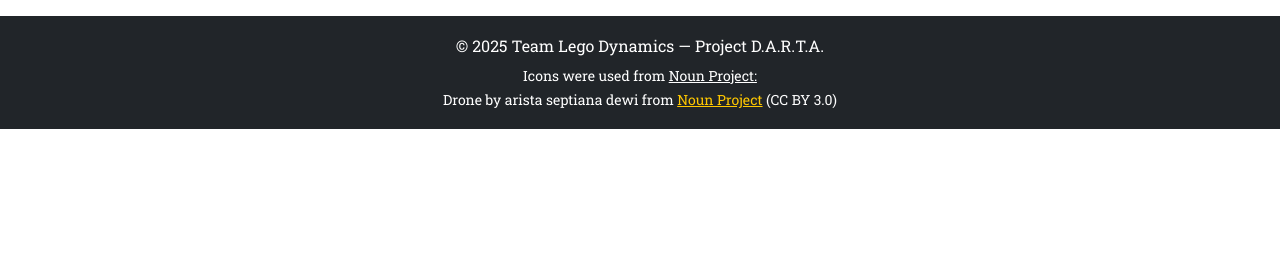
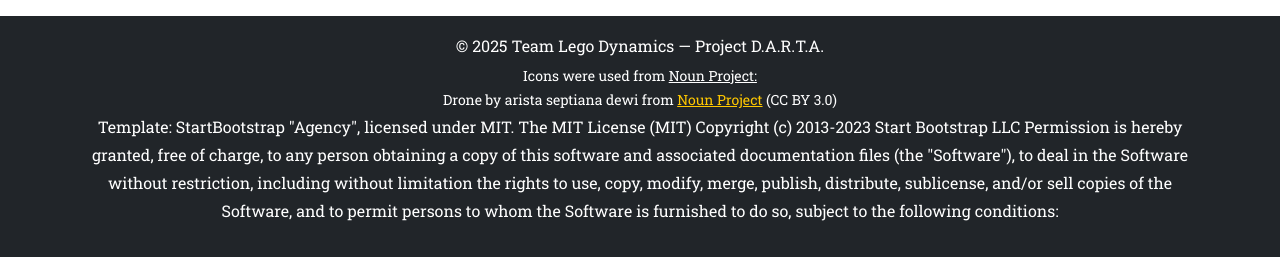
Before and after one commit to Lego-Dynamics-FLL-65266/Project-D.A.R.T.A.-Website, a website: page index.html in a window 1280 px wide. Shown: the part 8650-8907 px from the top of the page. Before the commit the page ends 8779 px from the top, so only its background shows below. Drawn offline with nearby package versions, Linux system fonts and the light colour scheme.

Commit message:
Added license (MIT)

```diff
--- a/index.html
+++ b/index.html
@@ -1013,6 +1013,18 @@
           Project</a>
         (CC BY 3.0)
       </p>
+      <p>Template: StartBootstrap "Agency", licensed under MIT.
+        The MIT License (MIT)
+
+        Copyright (c) 2013-2023 Start Bootstrap LLC
+
+        Permission is hereby granted, free of charge, to any person obtaining a copy
+        of this software and associated documentation files (the "Software"), to deal
+        in the Software without restriction, including without limitation the rights
+        to use, copy, modify, merge, publish, distribute, sublicense, and/or sell
+        copies of the Software, and to permit persons to whom the Software is
+        furnished to do so, subject to the following conditions:
+      </p>
     </div>
   </footer>
 </body>
```
